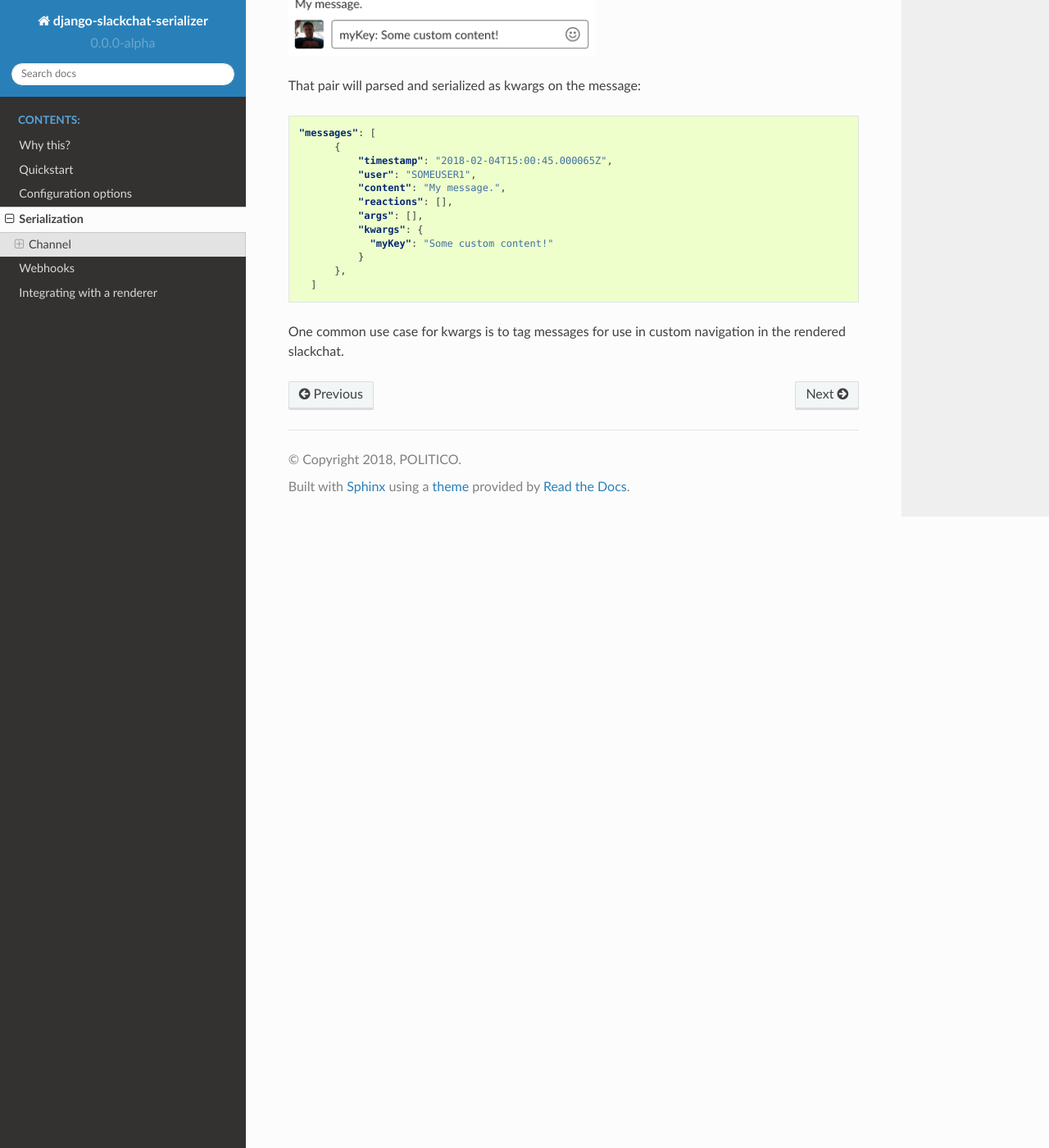
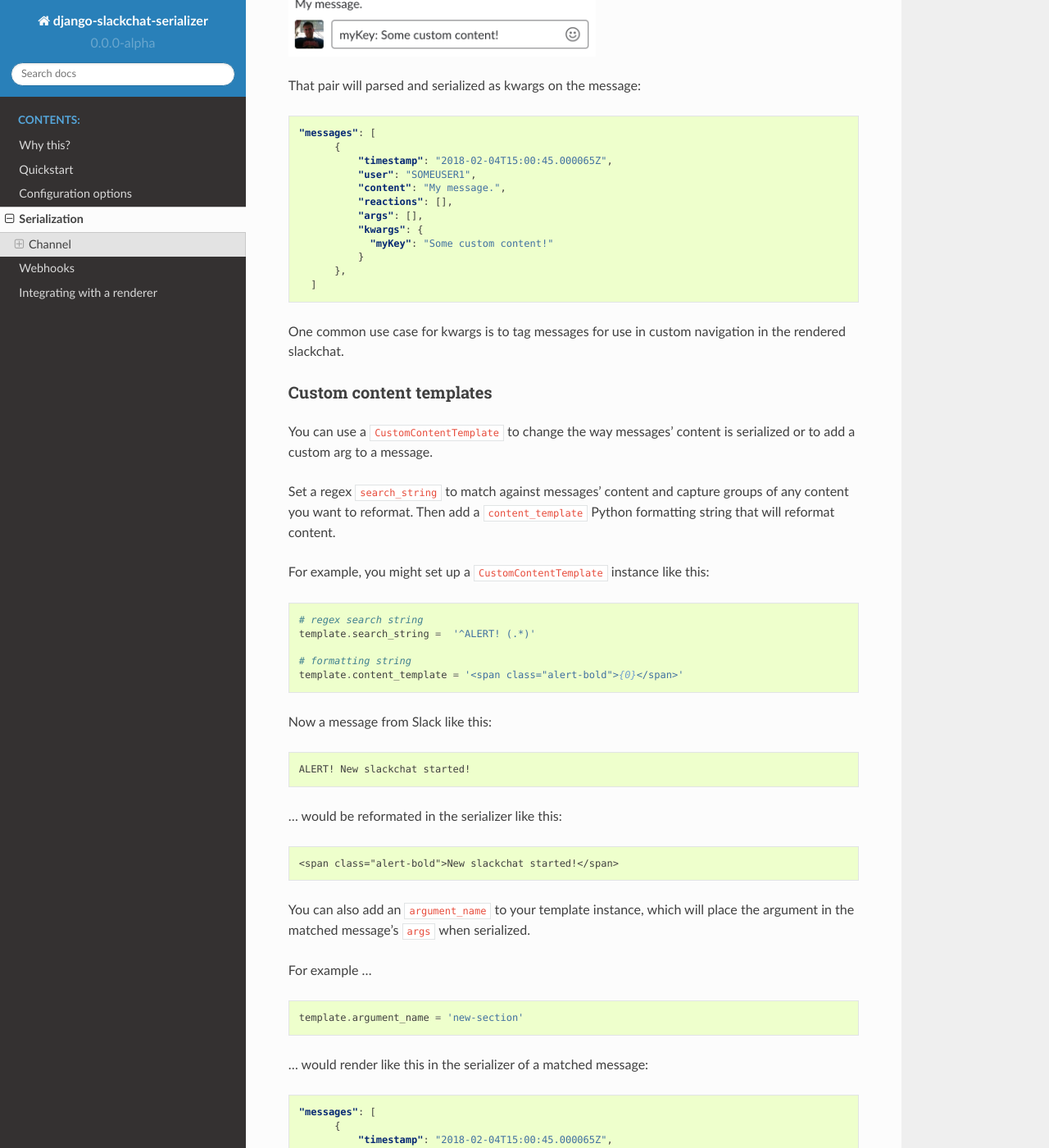
Before and after one commit to The-Politico/django-slackchat-serializer, a Sphinx documentation site: the page built from docs/source/serialization.rst, in a window 1280 px wide and 1400 px high, scrolled down 3127 px. Shown: the whole window at 82% size. Built offline with Sphinx 7.4.7 and the Read the Docs theme 2.0.0, drawn with Linux system fonts in a browser that asks for light colours; some of the changed text lies outside the part shown.

Commit message:
customcontenttemplate docs

```diff
--- a/docs/source/renderer.rst
+++ b/docs/source/renderer.rst
@@ -3,4 +3,4 @@ Integrating with a renderer
 
 Slackchat-serializer generally doesn't enforce any conventions as to how you render a slackchat on a custom page or within your CMS.
 
-That said, we do recommend that you **do not** let readers hit the serializer API directly, but rather respond to webhooks from the app by republishing the data to a JSON file on static files server like Amazon Web Services S3.
+That said, we do recommend that you **do not** let readers hit the serializer API directly, but rather respond to webhooks from the app by republishing the data to a JSON file on a static file server like Amazon Web Services S3.
--- a/docs/source/serialization.rst
+++ b/docs/source/serialization.rst
@@ -154,3 +154,60 @@ That pair will parsed and serialized as kwargs on the message:
     ]
 
 One common use case for kwargs is to tag messages for use in custom navigation in the rendered slackchat.
+
+
+Custom content templates
+^^^^^^^^^^^^^^^^^^^^^^^^
+
+You can use a :code:`CustomContentTemplate` to change the way messages' content is serialized or to add a custom arg to a message.
+
+Set a regex :code:`search_string` to match against messages' content and capture groups of any content you want to reformat. Then add a :code:`content_template` Python formatting string that will reformat content.
+
+For example, you might set up a :code:`CustomContentTemplate` instance like this:
+
+.. code-block:: python
+
+  # regex search string
+  template.search_string =  '^ALERT! (.*)'
+
+  # formatting string
+  template.content_template = '<span class="alert-bold">{0}</span>'
+
+Now a message from Slack like this:
+
+::
+
+  ALERT! New slackchat started!
+
+... would be reformated in the serializer like this:
+
+::
+
+  <span class="alert-bold">New slackchat started!</span>
+
+You can also add an :code:`argument_name` to your template instance, which will place the argument in the matched message's :code:`args` when serialized.
+
+For example ...
+
+.. code-block:: python
+
+  template.argument_name = 'new-section'
+
+... would render like this in the serializer of a matched message:
+
+.. code-block:: json
+
+  "messages": [
+        {
+            "timestamp": "2018-02-04T15:00:45.000065Z",
+            "user": "SOMEUSER1",
+            "content": "A matched message",
+            "reactions": [],
+            "args": ["new-section"],
+            "kwargs": {}
+        },
+    ]
+
+It's up to you to make sure your regex search strings aren't too greedy, but we do feel honor-bound to at least remind you:
+
+  *Some people, when confronted with a problem, think "I know, I'll use regular expressions." Now they have two problems.*
```
